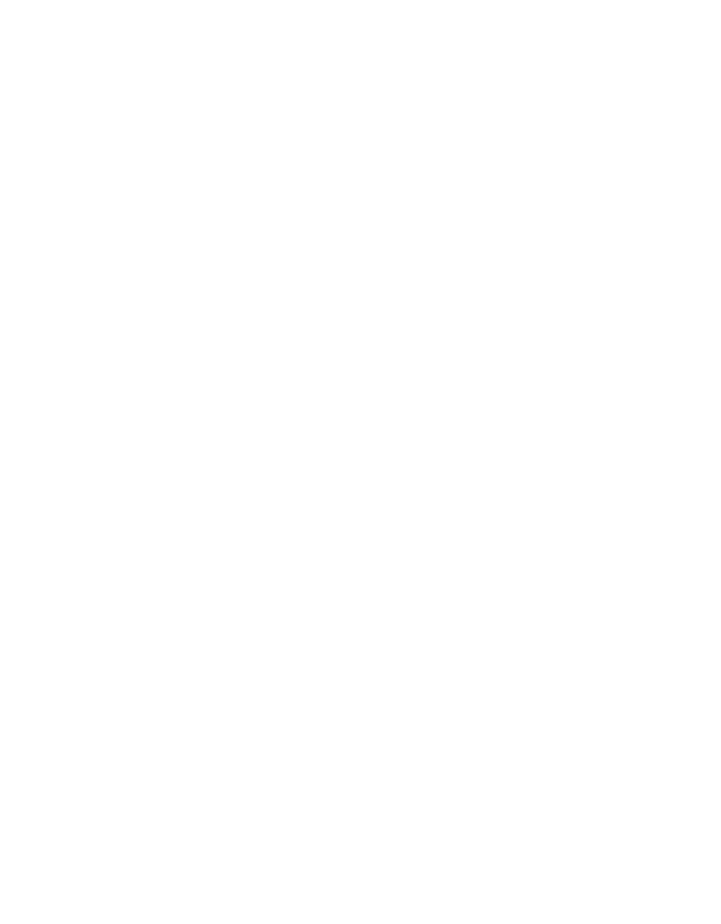
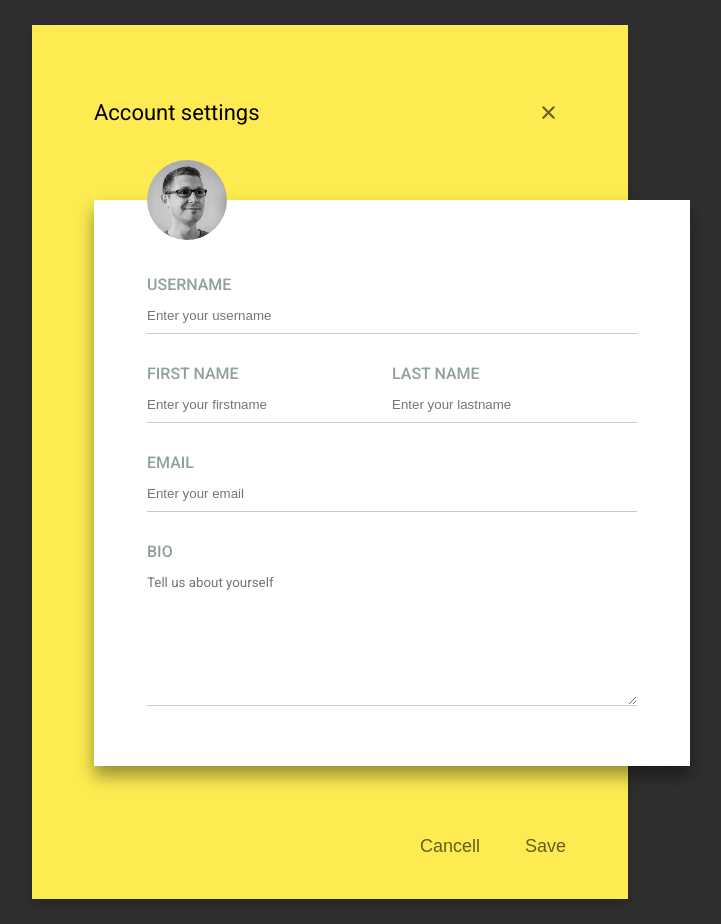
Before and after one commit to vdmkhrp-frontloops-markup/task-12, a website built with Vite: page index.html in a window 1280 px wide. Shown: the whole page, without its empty margins (310-1031 px from the left). Before the commit the page ends 800 px from the top, so only its background shows below. Built offline with nearby package versions, Linux system fonts and the light colour scheme.

Commit message:
made an adaptive registration form, optimized images

```diff
--- a/index.html
+++ b/index.html
@@ -1,15 +1,107 @@
 <!DOCTYPE html>
 <html lang="en">
   <head>
-  <meta charset="UTF-8">
-  <meta name="viewport" content="width=device-width, initial-scale=1.0">
-  <link rel="stylesheet" href="./src/style.scss">
+    <meta charset="UTF-8" />
+    <meta
+      name="viewport"
+      content="width=device-width, initial-scale=1.0,  user-scalable=no"
+    />
+    <link rel="preconnect" href="https://fonts.googleapis.com" />
+    <link rel="preconnect" href="https://fonts.gstatic.com" crossorigin />
+    <link
+      href="https://fonts.googleapis.com/css2?family=Roboto:wght@300;400;500;700&display=swap"
+      rel="stylesheet"
+    />
+    <link rel="stylesheet" href="./src/style.scss" />
     <link rel="icon" href="./src/img/favicon.ico" sizes="32x32" />
     <link rel="icon" href="./src/img/favicon.svg" type="image/svg+xml" />
     <link rel="apple-touch-icon" href="./src/img/apple-touch-icon.png" />
-  <title>task-00</title>
+    <title>task-12</title>
   </head>
   <body>
-
+    <div class="registration">
+      <header class="registration__header">
+        <h2 class="registration__title">Account settings</h2>
+        <button type="button" class="close-btn">
+          <svg
+            width="25"
+            height="25"
+            viewBox="0 0 24 24"
+            xmlns="http://www.w3.org/2000/svg"
+          >
+            <g fill="none" fill-rule="evenodd">
+              <path d="M0 0h24v24H0z" />
+              <path
+                stroke="currentColor"
+                stroke-width="2"
+                stroke-linecap="round"
+                d="M17 7 7 17M7 7l10 10"
+              />
+            </g>
+          </svg>
+        </button>
+      </header>
+      <form id="myForm" class="form">
+        <div class="form__avatar">
+          <img src="./src/img/avatar.avif" alt="avatar" />
+        </div>
+        <label class="form__label" for="username">
+          <h6 class="form__title">username</h6>
+          <input
+            type="text"
+            id="username"
+            class="form__input"
+            placeholder="Enter your username"
+            required
+            minlength="6"
+          />
+        </label>
+        <div class="form__block-name">
+          <label class="form__label" for="firstname">
+            <h6 class="form__title">First name</h6>
+            <input
+              class="form__input"
+              type="text"
+              id="firstname"
+              placeholder="Enter your firstname"
+              required
+            />
+          </label>
+          <label class="form__label" for="lastname">
+            <h6 class="form__title">Last name</h6>
+            <input
+              type="text"
+              id="lastname"
+              class="form__input"
+              placeholder="Enter your lastname"
+              required
+            />
+          </label>
+        </div>
+        <label class="form__label" for="email">
+          <h6 class="form__title">email</h6>
+          <input
+            type="email"
+            id="email"
+            class="form__input"
+            placeholder="Enter your email"
+            required
+          />
+        </label>
+        <label class="form__label" for="bio">
+          <h6 class="form__title">bio</h6>
+          <textarea
+            name="bio"
+            id="bio"
+            class="form__textarea"
+            placeholder="Tell us about yourself"
+          ></textarea>
+        </label>
+      </form>
+      <footer class="registration__footer">
+        <button class="main-button" type="reset" form="myForm">Cancell</button>
+        <button class="main-button" type="submit" form="myForm">Save</button>
+      </footer>
+    </div>
   </body>
 </html>
--- a/src/style.scss
+++ b/src/style.scss
@@ -16,5 +16,169 @@ p {
 
 body {
   margin: 0;
-  min-height: 100vh;
+  min-height: 100dvh;
+  display: grid;
+  place-items: center;
+  background-color: #fdeb51;
+  font-family: "Roboto", system-ui;
+
+  @media (width >= 768px) {
+    padding: 25px;
+    background-color: #2f2f2f;
+  }
 }
+
+.main-button {
+  background-color: transparent;
+  border: none;
+  padding: 0;
+  color: rgba(#000, 0.6);
+  font-size: 18px;
+  transition: color 300ms ease-out;
+
+  @media (hover: hover) {
+    cursor: pointer;
+
+    &:hover {
+      color: #000;
+    }
+  }
+}
+
+.close-btn {
+  @extend .main-button;
+  display: flex;
+  align-items: center;
+  justify-content: center;
+  padding: 5px;
+}
+
+.registration {
+  width: 100%;
+  min-height: 800px;
+  margin-inline: auto;
+  display: flex;
+  flex-direction: column;
+  row-gap: 50px;
+  background-color: #fdeb51;
+
+  @media (width >= 768px) {
+    max-width: 596px;
+    box-shadow: 0 6px 12px rgba(#000, 0.2);
+    row-gap: 70px;
+  }
+
+  &__header {
+    display: flex;
+    align-items: center;
+    justify-content: space-between;
+    padding: 40px 22px 20px;
+
+    @media (width >= 768px) {
+      padding: 70px 62px 0;
+    }
+  }
+
+  &__title {
+    font-size: 22px;
+  }
+
+  &__footer {
+    display: flex;
+    align-items: center;
+    justify-content: flex-end;
+    column-gap: 45px;
+    padding-bottom: 42px;
+    padding-inline: 22px;
+
+    @media (width >= 768px) {
+      padding-inline: 62px;
+    }
+  }
+}
+
+.form {
+  position: relative;
+  width: 100%;
+  min-height: 540px;
+  display: flex;
+  flex-direction: column;
+  row-gap: 30px;
+  padding: 75px 22px 60px;
+  background-color: #fff;
+  box-shadow: 0 10px 16px rgba(#000, 0.4);
+  transition: transform 300ms ease-out;
+
+  @media (width >= 768px) {
+    transform: translateX(62px);
+    max-width: 596px;
+    padding-inline: 53px;
+  }
+
+  &__avatar {
+    position: absolute;
+    top: -40px;
+    width: 80px;
+    aspect-ratio: 1;
+    border-radius: 50%;
+
+    img {
+      display: block;
+      width: 100%;
+      height: 100%;
+      border-radius: inherit;
+    }
+  }
+
+  &__label {
+    display: flex;
+    flex-direction: column;
+    row-gap: 14px;
+  }
+
+  &__title {
+    font-weight: 500;
+    color: #909f9f;
+    text-transform: uppercase;
+  }
+
+  &__input,
+  &__textarea {
+    outline: none;
+    appearance: none;
+    border: none;
+    border-radius: 0;
+    border-bottom: 1px solid #cbcbcb;
+    padding: 0 50px 10px 0;
+
+    &::placeholder {
+      color: #757575;
+    }
+  }
+
+  &__block-name {
+    display: flex;
+    flex-direction: column;
+    row-gap: 30px;
+
+    @media (width >= 768px) {
+      flex-direction: row;
+      align-items: center;
+    }
+
+    label {
+      flex: 1 1 0;
+    }
+  }
+
+  &__textarea {
+    padding-bottom: 50px;
+    padding-right: 0;
+    resize: vertical;
+    font-family: inherit;
+
+    @media (width >= 768px) {
+      padding-bottom: 100px;
+    }
+  }
+}
```
Also changed, not shown: README.md, src/img/avatar.avif (added), src/img/preview.png (added). Lines whose indentation alone changed are shown as unchanged.
